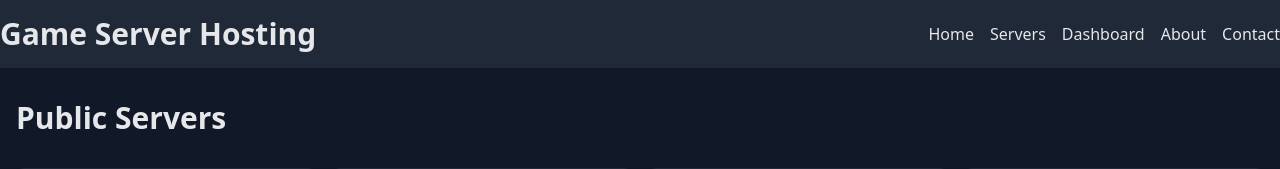
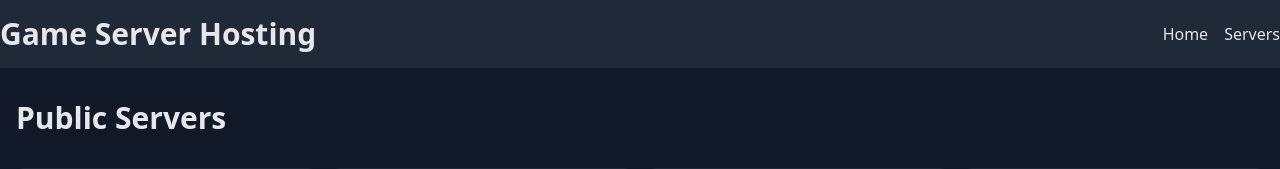
Before and after one commit to Text-remist/Gamehosting, a Flask app: page /servers in a window 1280 px wide. Shown: the top 169 px of the page. Run offline with Flask 3, Linux system fonts and the light colour scheme.

Commit message:
Update servers.html

```diff
--- a/templates/servers.html
+++ b/templates/servers.html
@@ -30,9 +30,6 @@
                 <ul class="flex space-x-4">
                     <li><a href="{{url_for('home')}}" class="hover:text-gray-400">Home</a></li>
                     <li><a href="{{url_for('servers')}}" class="hover:text-gray-400">Servers</a></li>
-                    <li><a href="{{url_for('dashboard')}}" class="hover:text-gray-400">Dashboard</a></li>
-                    <li><a href="{{url_for('home')}}"" class="hover:text-gray-400">About</a></li>
-                    <li><a href="{{url_for('home')}}" class="hover:text-gray-400">Contact</a></li>
                 </ul>
             </nav>
         </div>
```
